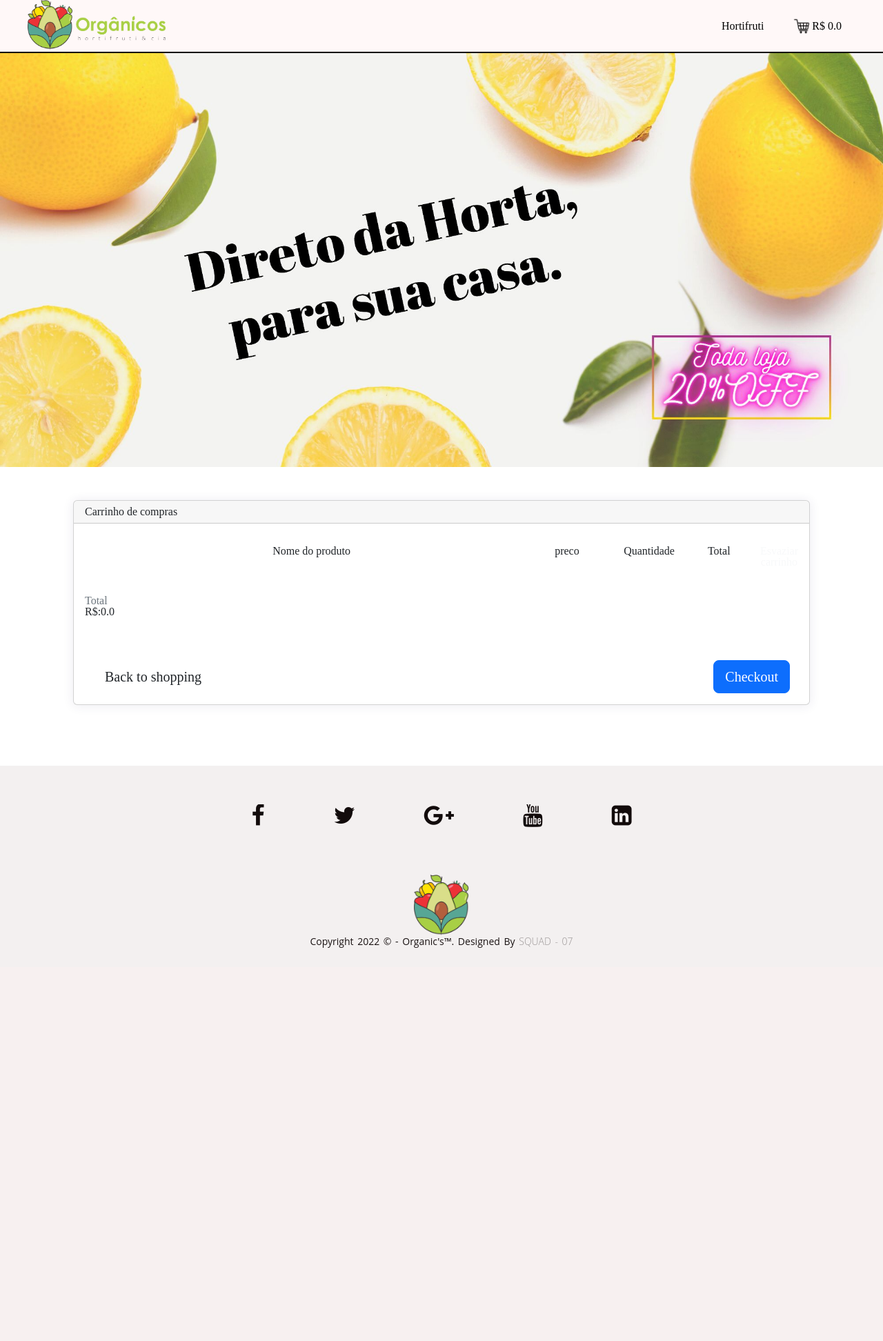
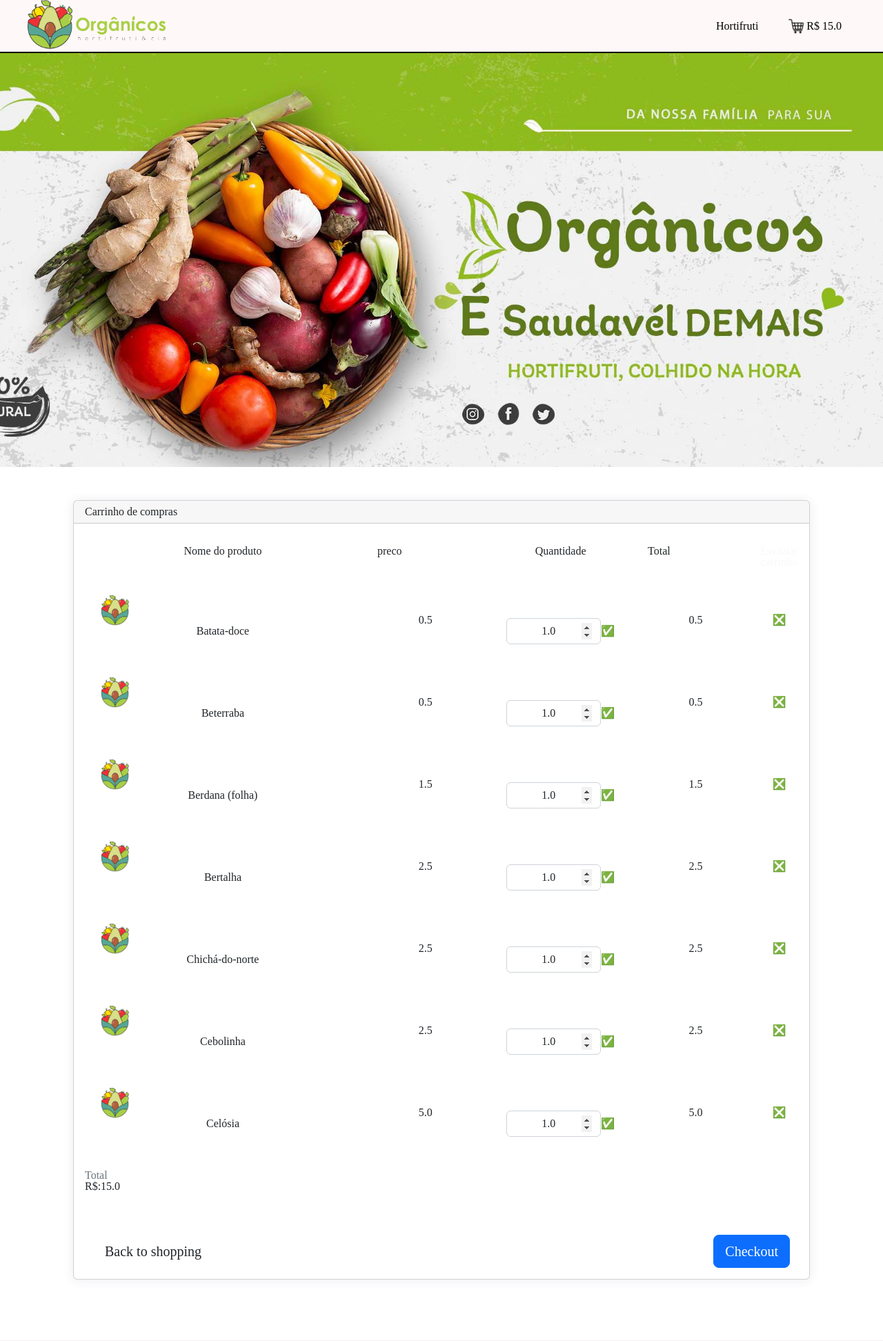
Before and after one commit to Lucahosilva/loja_Organicos-squad-07, a Flask app: page /finalizar in a window 1280 px wide. Shown: the top 1944 px of the page at 69% size. Before the commit the page ends 1374 px from the top, so only its background shows below. Run offline with Flask 2, Linux system fonts and the light colour scheme; lists and menus that the app fills with data are empty.

Commit message:
Commit - Fiz algumas Alterações mencionads pelo Matheus - Troca de botão check - Botão incremento de produto - Card no Relatório

```diff
--- a/cart.csv
+++ b/cart.csv
@@ -1 +1,8 @@
 Produto,valor,Quantidade,total
+Batata-doce,0.5,1,0.5
+Beterraba,0.5,1,0.5
+Berdana (folha),1.5,1,1.5
+Bertalha,2.5,1,2.5
+Chichá-do-norte,2.5,1,2.5
+Cebolinha,2.5,1,2.5
+Celósia,5.0,1,0.0
--- a/static/estilos.css
+++ b/static/estilos.css
@@ -257,7 +257,7 @@
   }
 
   .banner{
-    background: url(../static/img/banner.jpeg)center;
+    background: url(../static/img/banner.jpg)center;
     height: 600px;
     background-size: cover;
     background-position: 80% 80%;
@@ -278,6 +278,12 @@
   position: absolute;
   left: 15%;
   margin: 1em;
+}
+
+.btn-chk{
+  border: none;
+  background-color: #fff;
+  padding: 0px;
 }
 
 a.btn-bck:hover, .btn-rcv:hover {
@@ -594,3 +600,7 @@
 .card-relatorio{
   margin: 10px;
 }
+
+input[type=number]::-webkit-inner-spin-button {
+  opacity: 1;
+}
--- a/templates/Checkout.html
+++ b/templates/Checkout.html
@@ -34,11 +34,11 @@
                           <td class="text-right font-weight-semibold align-middle p-4">{{row['valor']}}</td>
                             <form action="/finalizar" method="GET"><td class="align-middle p-4 qtd-btn">
                               <input type="number" name="{{index}}" class="form-control text-center" value="{{row['Quantidade']}}">
-                                <button type="submit">➕</button>
+                                <button type="submit" class="btn-chk">✅</button>
                             </form>
                           </td>
                           <td class="text-right font-weight-semibold align-middle p-4">{{row['total']}}</td>
-                          <td class="text-center align-middle px-0"><a href="produto_excluido/{{index}}" class="shop-tooltip close float-none text-danger" title="" data-original-title="Remove">❌</a></td>
+                          <td class="text-center align-middle px-0"><a href="produto_excluido/{{index}}" class="shop-tooltip close float-none text-danger" title="" data-original-title="Remove">❎</a></td>
                         </tr>
                         {% endfor %}
                       </tbody>
--- a/templates/relatorio.html
+++ b/templates/relatorio.html
@@ -49,7 +49,7 @@
 					</p>
 				</div>
 				<div class="card-footer  bg-danger">
-					Card footer
+					Dicionário adquirir mais destes produtos.
 				</div>
 			</div>
 		</div>
```
